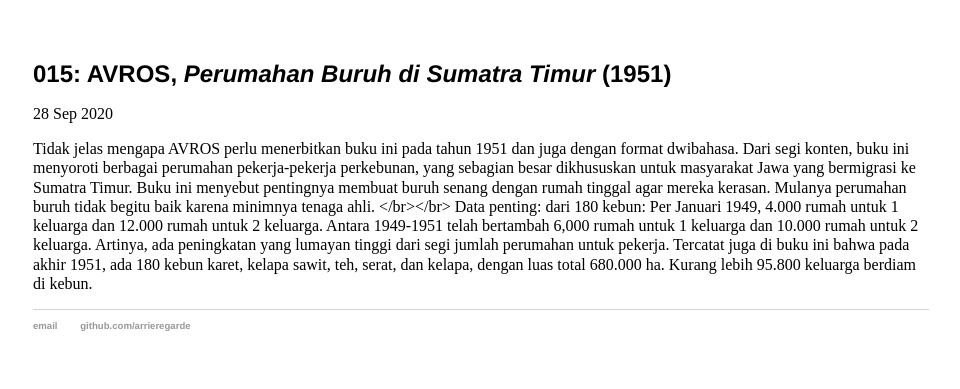
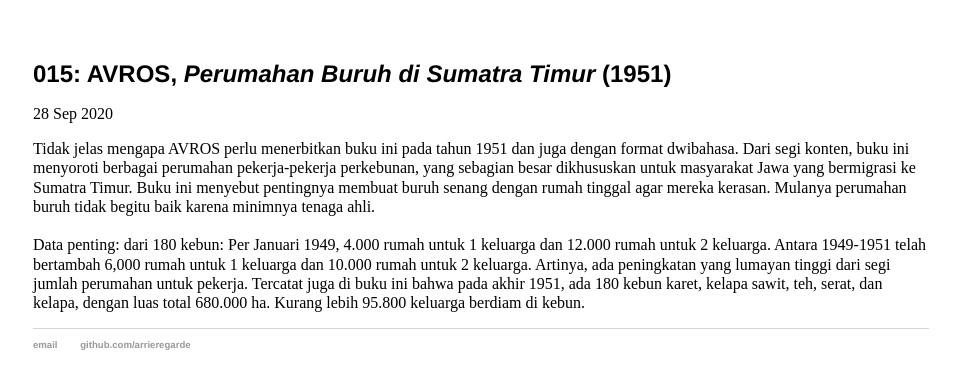
Before and after one commit to arrieregarde/arrieregarde.github.io, a Jekyll site: the page built from _posts/2020-09-28-015.md, in a window 1280 px wide. Shown: the top 389 px of the page, without its empty margins (159-1119 px from the left). Built offline with Jekyll 4.4.1, drawn with Linux system fonts in a browser that asks for light colours.

Commit message:
Update 2020-09-28-015.md

```diff
--- a/_posts/2020-09-28-015.md
+++ b/_posts/2020-09-28-015.md
@@ -4,4 +4,4 @@
 date: 2020-09-28
 ---
 Tidak jelas mengapa AVROS perlu menerbitkan buku ini pada tahun 1951 dan juga dengan format dwibahasa. Dari segi konten, buku ini menyoroti berbagai perumahan pekerja-pekerja perkebunan, yang sebagian besar dikhususkan untuk masyarakat Jawa yang bermigrasi ke Sumatra Timur. Buku ini menyebut pentingnya membuat buruh senang dengan rumah tinggal agar mereka kerasan. Mulanya perumahan buruh tidak begitu baik karena minimnya tenaga ahli.
-</br></br> Data penting: dari 180 kebun: Per Januari 1949, 4.000 rumah untuk 1 keluarga dan 12.000 rumah untuk 2 keluarga. Antara 1949-1951 telah bertambah 6,000 rumah untuk 1 keluarga dan 10.000 rumah untuk 2 keluarga. Artinya, ada peningkatan yang lumayan tinggi dari segi jumlah perumahan untuk pekerja. Tercatat juga di buku ini bahwa pada akhir 1951, ada 180 kebun karet, kelapa sawit, teh, serat, dan kelapa, dengan luas total 680.000 ha. Kurang lebih 95.800 keluarga berdiam di kebun.
+<br/><br/> Data penting: dari 180 kebun: Per Januari 1949, 4.000 rumah untuk 1 keluarga dan 12.000 rumah untuk 2 keluarga. Antara 1949-1951 telah bertambah 6,000 rumah untuk 1 keluarga dan 10.000 rumah untuk 2 keluarga. Artinya, ada peningkatan yang lumayan tinggi dari segi jumlah perumahan untuk pekerja. Tercatat juga di buku ini bahwa pada akhir 1951, ada 180 kebun karet, kelapa sawit, teh, serat, dan kelapa, dengan luas total 680.000 ha. Kurang lebih 95.800 keluarga berdiam di kebun.
```
